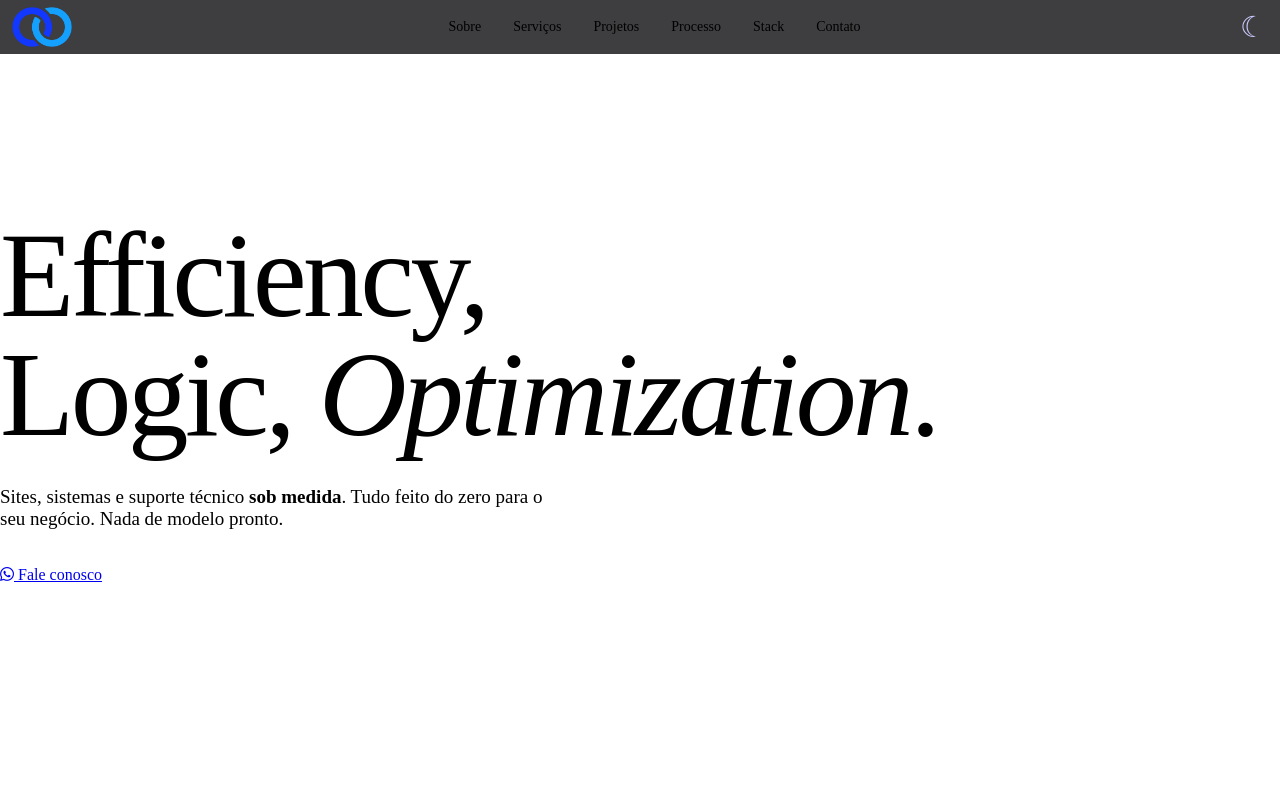
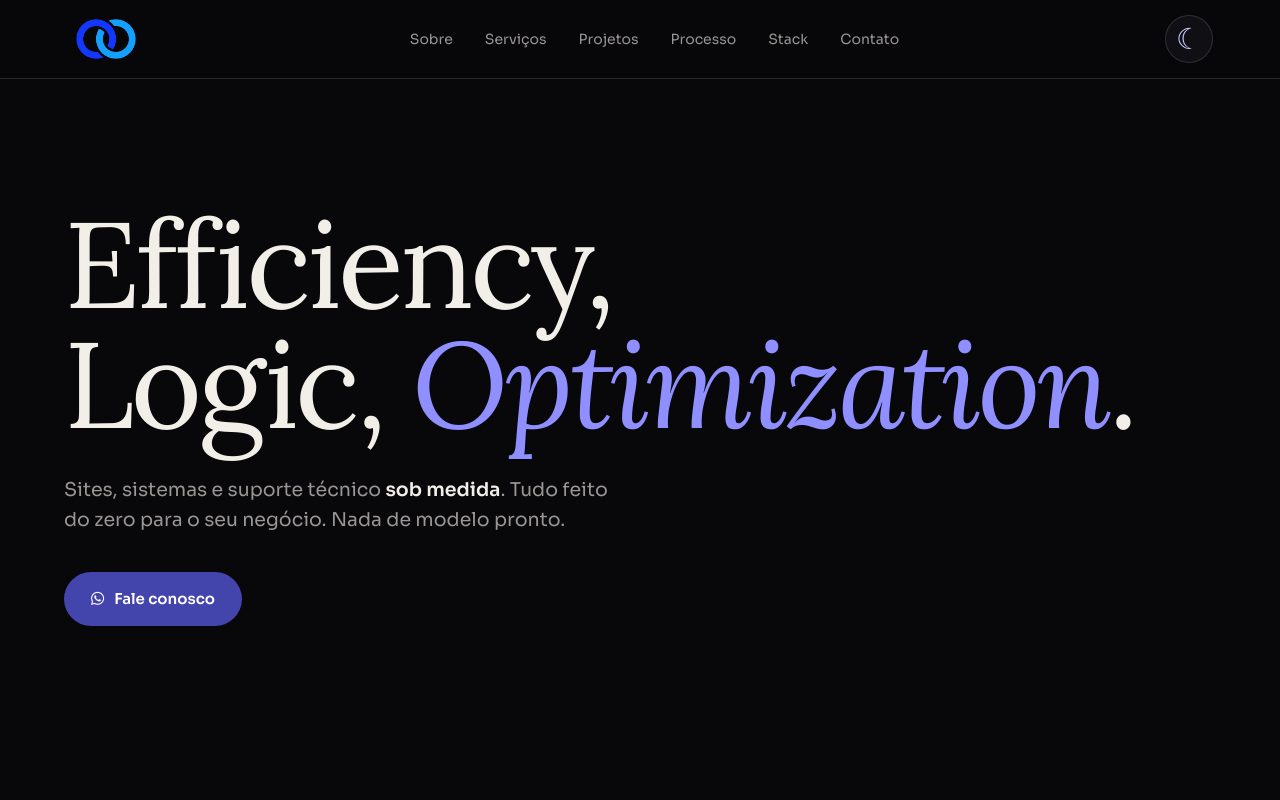
Before and after one commit to Eloons/Landingpageeloons, a React (Vite) app in the folder landingpage/: page / in a window 1280 px wide. Shown: the top 800 px of the page. Built offline with nearby package versions, Linux system fonts and the light colour scheme.

Commit message:
Verdadeiro Deploy

```diff
--- a/landingpage/src/index.css
+++ b/landingpage/src/index.css
@@ -5,27 +5,6 @@
    VARIÁVEIS E BASE
    ===================================================================== */
 
-<<<<<<< HEAD
-:root {
-  /* paleta da marca */
-  --eletrico: #1238ff;
-  --noite: black;
-  --ciano: #14a0ff;
-  --branco: #ffffff;
-  --nevoa: #f3f6fb;
-  --aco: #5b6478;
-  --noite-profundo: #080d24;
-  --preto-mono: #111111;
-
-  /* uso no site (tema escuro) */
-  --fundo: var(--noite-profundo);
-  --fundo-2: var(--noite);
-  --texto: var(--branco);
-  --texto-suave: rgba(255, 255, 255, 0.64);
-  --linha: rgba(255, 255, 255, 0.14);
-  --marca: var(--eletrico);
-  --marca-clara: var(--ciano);
-=======
 /* Tema escuro = padrão (vale mesmo antes de o JS rodar) */
 :root,
 [data-time="dark"] {
@@ -39,7 +18,6 @@
   --marca: #4444ad;
   --marca-clara: #8f8fff;
 }
->>>>>>> 2e56b1b (Acessibilidade)
 
 /* Tema claro: só sobrescreve as cores */
 [data-time="light"] {
@@ -222,11 +200,7 @@ a {
 }
 
 @media (max-width: 900px) {
-<<<<<<< HEAD
-  /* navbar ficou mais alta: mais espaço pros links âncora */
 
-=======
->>>>>>> 2e56b1b (Acessibilidade)
   #wwa,
   .services,
   .projetos,
```
